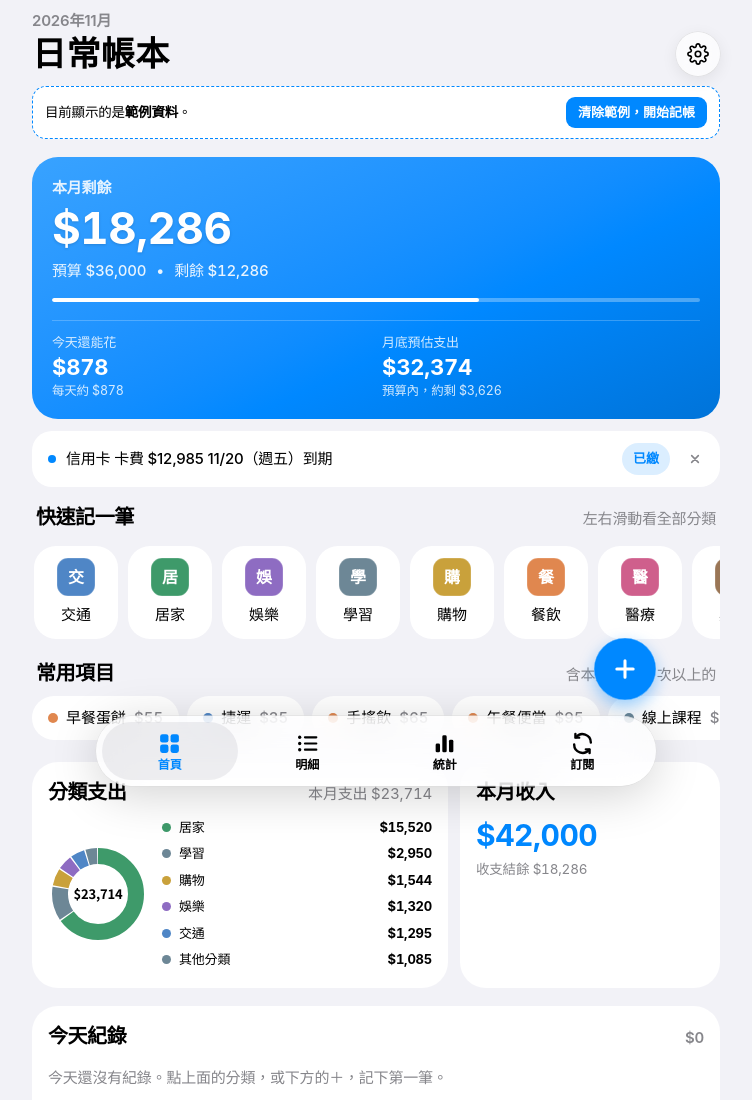
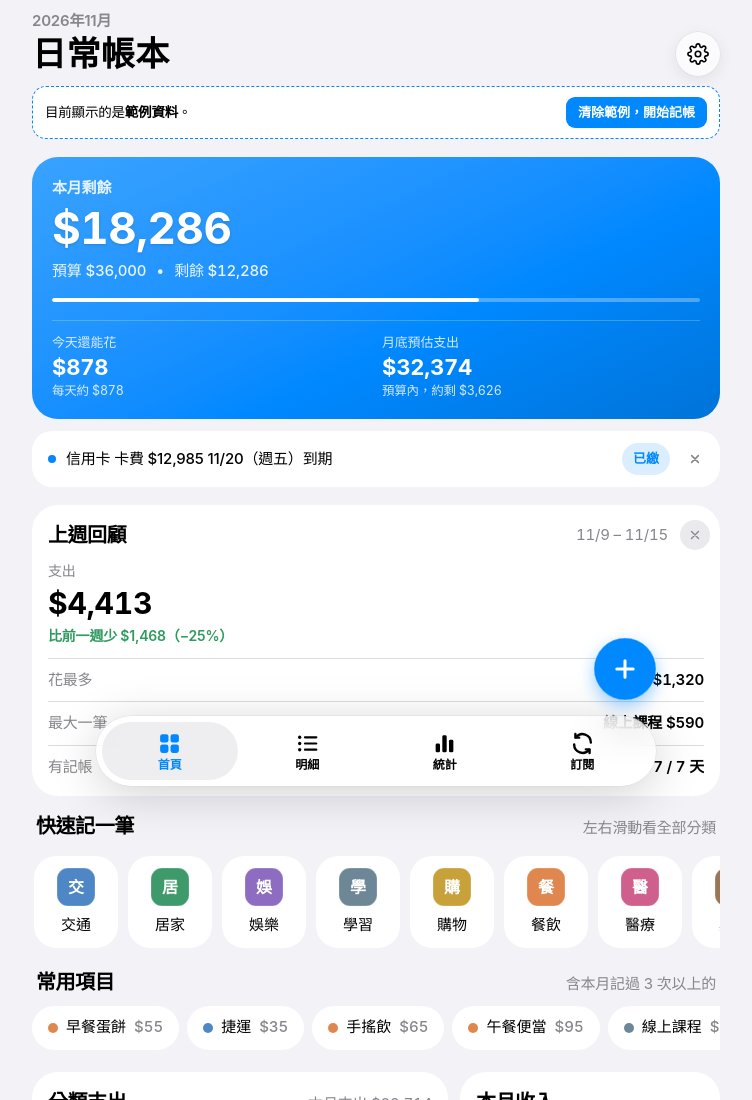
Before and after one commit to Young1009/ledger, a plain HTML site: page index.html in a window 1280 px wide. Shown: the top 1100 px of the page, without its empty margins (264-1016 px from the left). Drawn offline with Linux system fonts and the light colour scheme.

Commit message:
Ver4.6.0：首頁新增上週回顧卡片

```diff
--- a/index.html
+++ b/index.html
@@ -566,6 +566,21 @@ html[data-ios] .hero .bar div{border-radius:2px}
 .hfx small{color:rgba(255,255,255,.82);white-space:nowrap;overflow:hidden;text-overflow:ellipsis}
 .hfx.warn>div:last-child small{color:#fff;font-weight:600}
 .hfx.warn>div:last-child small::before{content:"⚠︎ "}
+.wkcard .card-h{align-items:center}
+.wkcard .card-h span{margin-left:auto}
+.wkx{width:30px;height:30px;margin:-4px -6px -4px 2px;border:0;border-radius:50%;background:var(--surface2);color:var(--muted);display:grid;place-items:center;flex:none}
+.wkx svg{width:14px;height:14px}
+.wkbig{display:flex;flex-wrap:wrap;align-items:baseline;gap:4px 10px}
+.wkbig>span{font-size:14px;color:var(--muted);flex-basis:100%}
+.wkbig b{font-size:30px;font-weight:700;line-height:1.2}
+.wkchg{font-size:13.5px;font-weight:600;color:var(--muted)}
+.wkchg.up{color:var(--danger)}.wkchg.down{color:#2E9A5F}
+.wkrows{margin-top:12px;border-top:.5px solid var(--line)}
+.wkrow{display:flex;justify-content:space-between;align-items:center;gap:12px;padding:10px 0;border-bottom:.5px solid var(--line);font-size:15px}
+.wkrow:last-child{border-bottom:0;padding-bottom:0}
+.wkrow>span{color:var(--muted)}
+.wkrow b{font-weight:600;display:inline-flex;align-items:center;gap:6px;min-width:0;white-space:nowrap;overflow:hidden;text-overflow:ellipsis}
+.wkrow b i{width:9px;height:9px;border-radius:50%;flex:none}
 .hfxnote{font-size:11.5px;color:rgba(255,255,255,.7);margin-top:6px}
 /* section headers = Title 3 */
 html[data-ios] .sec-h{margin-bottom:-4px;padding-inline:4px}
@@ -1094,6 +1109,25 @@ function forecastHTML(b){const f=forecast(b);let a="";
     :`<div><span>${f.can>=0?"今天還能花":"今天已超出"}</span><b class="tn">$${fmt(Math.abs(Math.round(f.can)))}</b><small class="tn">每天約 $${fmt(Math.round(f.daily))}</small></div>`}
   const ps=b?(f.over>0?`會超出 $${fmt(Math.round(f.over))}`:`預算內，約剩 $${fmt(Math.round(-f.over))}`):(f.up?`含未扣款固定支出 $${fmt(f.up)}`:"照目前速度");
   return`<div class="hfx${b?"":" one"}${b&&f.over>0?" warn":""}">${a}<div><span>月底預估支出</span><b class="tn">$${fmt(Math.round(f.proj))}</b><small class="tn">${ps}</small></div></div>${f.few?`<div class="hfxnote">本月資料還少，預估僅供參考</div>`:""}`}
+/* weekly review card: last Mon–Sun, shown from Monday until dismissed */
+function monOf(d){const x=new Date(d.getFullYear(),d.getMonth(),d.getDate());x.setDate(x.getDate()-((x.getDay()+6)%7));return x}
+function addDays(d,n){const x=new Date(d);x.setDate(x.getDate()+n);return x}
+function weekReview(){const mon=monOf(new Date()),key=ymd(mon);if(S.settings.wkSeen===key)return null;
+  const a=ymd(addDays(mon,-7)),b=ymd(addDays(mon,-1)),pa=ymd(addDays(mon,-14)),pb=ymd(addDays(mon,-8));
+  const last=S.tx.filter(t=>t.date>=a&&t.date<=b);if(!last.some(t=>!t.rid))return null;
+  const exp=last.filter(isExp),total=exp.reduce((s,t)=>s+(+t.amount||0),0),inc=last.filter(t=>t.type==="inc").reduce((s,t)=>s+(+t.amount||0),0);
+  const first=firstRecDate(),hasPrev=!!first&&first<=pb;const prev=S.tx.filter(t=>t.date>=pa&&t.date<=pb&&isExp(t)).reduce((s,t)=>s+(+t.amount||0),0);
+  const by={};for(const t of exp)by[t.cat]=(by[t.cat]||0)+(+t.amount||0);const top=Object.entries(by).sort((x,y)=>y[1]-x[1])[0];
+  const big=[...exp].sort((x,y)=>(+y.amount||0)-(+x.amount||0))[0];const days=new Set(last.filter(t=>!t.rid).map(t=>t.date)).size;
+  return{key,a,b,total,inc,prev,hasPrev,top,big,days}}
+function weekCardHTML(){const w=weekReview();if(!w)return"";const md=s=>`${+s.slice(5,7)}/${+s.slice(8)}`;
+  let chg="";if(w.hasPrev){const d=w.total-w.prev,pct=w.prev?Math.round(d/w.prev*100):null;
+    chg=Math.abs(d)<1||(pct!==null&&Math.abs(pct)<3)?`<span class="wkchg">和前一週差不多</span>`
+      :`<span class="wkchg ${d>0?"up":"down"}">比前一週${d>0?"多":"少"} $${fmt(Math.abs(d))}${pct!==null?`（${d>0?"+":"−"}${Math.abs(pct)}%）`:""}</span>`}
+  const row=(k,v)=>`<div class="wkrow"><span>${k}</span><b class="tn">${v}</b></div>`;
+  return`<div class="card wkcard"><div class="card-h"><h2>上週回顧</h2><span class="tn">${md(w.a)} – ${md(w.b)}</span><button type="button" class="wkx" data-wkx="${w.key}" aria-label="關閉上週回顧"><svg viewBox="0 0 24 24" fill="none" stroke="currentColor" stroke-width="2.4" stroke-linecap="round"><path d="M6 6l12 12M18 6L6 18"/></svg></button></div>
+    <div class="wkbig"><span>支出</span><b class="tn">$${fmt(w.total)}</b>${chg}</div>
+    <div class="wkrows">${w.top?row(`花最多`,`<i style="background:${catColor("exp",w.top[0])}"></i>${esc(w.top[0])} $${fmt(w.top[1])}`):""}${w.big?row("最大一筆",`${esc(w.big.note||w.big.cat)} $${fmt(w.big.amount)}`):""}${w.inc?row("收入",`$${fmt(w.inc)}`):""}${row("有記帳",`${w.days} / 7 天`)}</div></div>`}
 function renderHome(){
   const m=ym(new Date()),list=monthTx(m),t=totals(list),b=+S.settings.budget||0;
   const left=b-t.e;
@@ -1103,6 +1137,7 @@ function renderHome(){
   h+=`</div>`;
   const alerts=budgetRows(m).filter(r=>r.limit&&r.spent/r.limit>=.9).sort((a,b)=>b.spent/b.limit-a.spent/a.limit);
   h+=remindersHTML();
+  h+=weekCardHTML();
   if(alerts.length)h+=`<button type="button" class="balert" id="bAlert">${alerts.slice(0,3).map(r=>`<span class="${r.spent>r.limit?"over":"warn"}"><i style="background:${catColor("exp",r.cat)}"></i>${esc(r.cat)} ${r.spent>r.limit?"超支 $"+fmt(r.spent-r.limit):"已用 "+Math.floor(r.spent/r.limit*100)+"%"}</span>`).join("")}<em>查看預算 ›</em></button>`;
   h+=`<div class="sec-h"><h2>快速記一筆</h2><span>左右滑動看全部分類</span></div><div class="qscroll" role="list">`;
   {const rc=recentCats(),all=[...rc,...S.settings.exp.filter(c=>!rc.includes(c))];
@@ -1125,6 +1160,7 @@ function renderHome(){
   $("#addFav").onclick=()=>openSheet({fav:true});
   if($("#bAlert"))$("#bAlert").onclick=()=>{S.budgetFrom="home";go("budget")};
   bindReminders(v);
+  const wx=v.querySelector("[data-wkx]");if(wx)wx.onclick=()=>{S.settings.wkSeen=wx.dataset.wkx;saveSettings()};
   bindRows(v);
   if($("#seeAll"))$("#seeAll").onclick=()=>go("list");
 }
@@ -1272,8 +1308,9 @@ function renderSettings0(){
   v.querySelectorAll("[data-tadd]").forEach(b=>{const k=b.dataset.tadd,inp=$("#add-"+k);const f=()=>{const val=inp.value.trim();if(!val)return;if(S.settings[k].includes(val)){toast("「"+val+"」已經有了");return}S.settings[k].push(val);if(k==="accounts"&&SAVE_RE.test(val))S.settings.saveAccts=[...new Set([...(S.settings.saveAccts||[]),val])];ensureColors();saveSettings();toast("已新增「"+val+"」")};b.onclick=f;inp.onkeydown=e=>{if(e.key==="Enter"){e.preventDefault();f()}}});
   $("#expCsv").onclick=()=>exportFile("csv");$("#expJson").onclick=()=>exportFile("json");$("#impFile").onchange=importFile;
 }
-const APP_VER="4.5.2";
+const APP_VER="4.6.0";
 const CHANGELOG=[
+  {v:"4.6.0",d:"2026/11/17",items:["首頁新增「上週回顧」：每週一起顯示上週花了多少、比前一週多還是少、花最多的分類、最大一筆和記帳天數，看完可以關掉"]},
   {v:"4.5.2",d:"2026/11/09",items:["記一筆：計算機鍵盤打開和收起時會從下方滑入、滑出","記一筆：在頁面頂端往下滑就能關閉，回到原本的頁面","修正：記一筆金額、固定收支金額、信用卡額度的數字變得很小的問題"]},
   {v:"4.5.1",d:"2026/11/09",items:["程式整理：移除改版留下的舊程式和用不到的樣式，檔案變小、開啟更快，功能和畫面都沒有改變","修正：記一筆的「分類」「帳戶」選單打開時，沒有自動捲到目前選的項目"]},
   {v:"4.5.0",d:"2026/11/09",items:["首頁新增「今天還能花」：用剩下的預算平均分給本月剩下的天數，已經排定的房租、訂閱這類固定支出會先扣掉","首頁新增「月底預估支出」：照這個月的花錢速度，加上還沒扣款的固定支出，預估月底會不會超過預算"]},
--- a/sw.js
+++ b/sw.js
@@ -1,5 +1,5 @@
 // 口袋記帳本：離線快取。更新網站時把版本號 +1。
-const CACHE = "pocket-ledger-v4-5-2";
+const CACHE = "pocket-ledger-v4-6-0";
 const CORE = ["./", "index.html", "manifest.webmanifest", "icon-180.png", "icon-192.png", "icon-512.png"];
 self.addEventListener("install", e => {
   e.waitUntil(caches.open(CACHE).then(c => c.addAll(CORE)).then(() => self.skipWaiting()));
```
